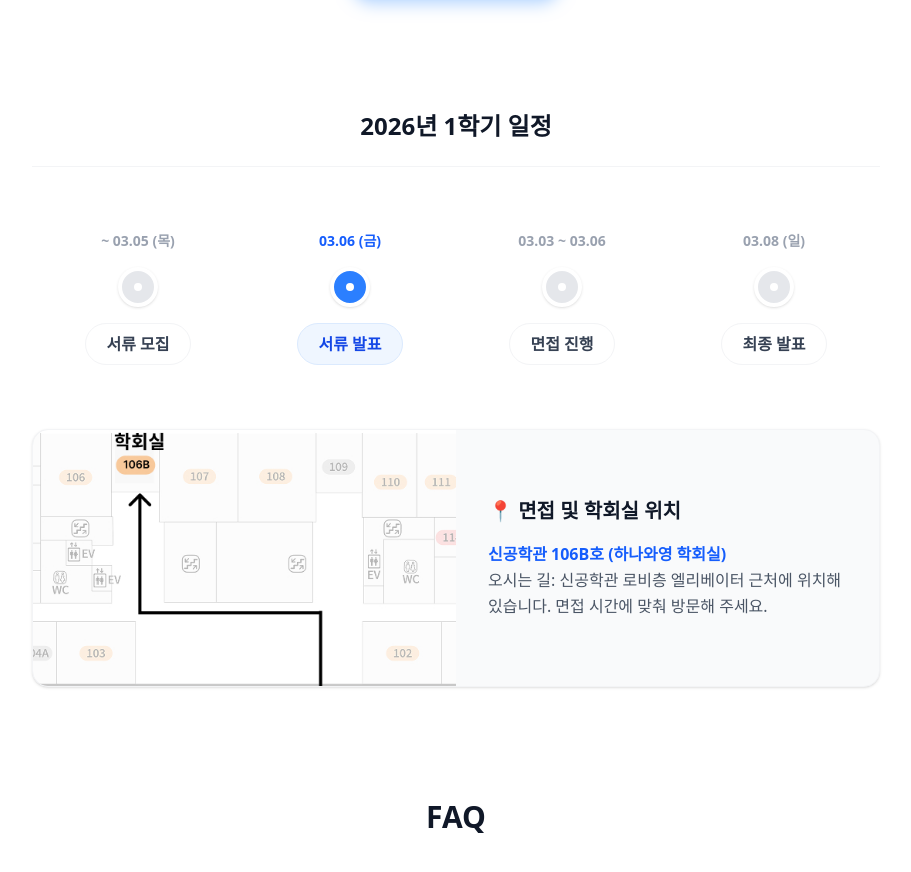
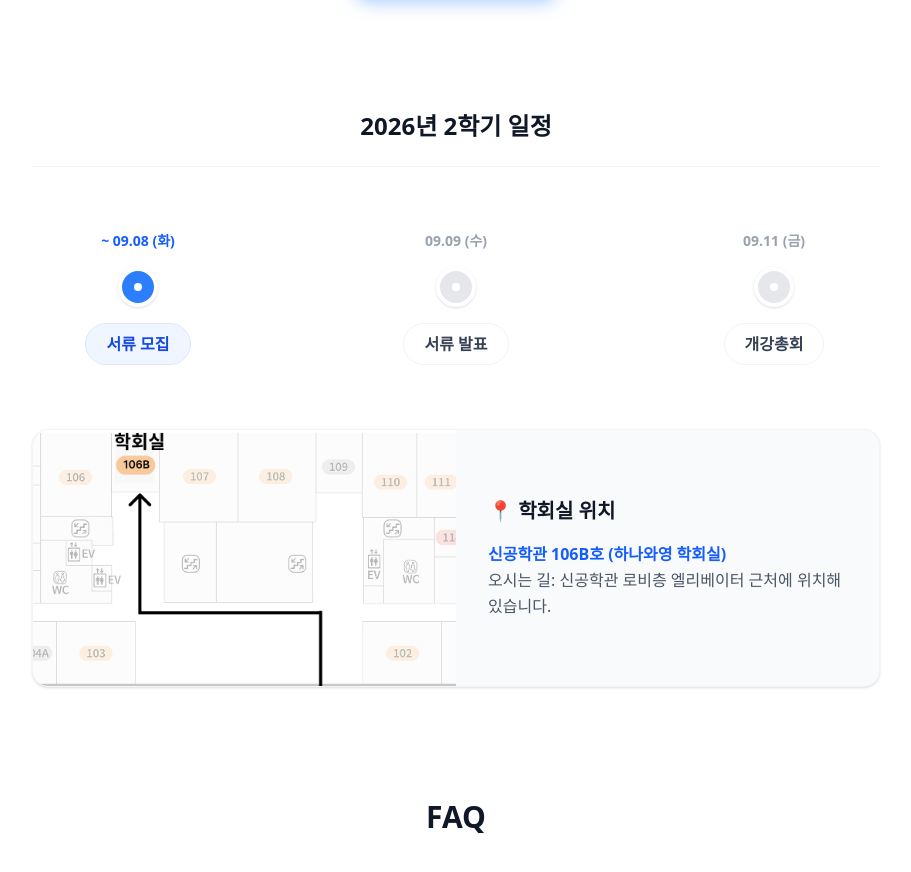
Before and after one commit to koreaoaz/oazkorea_web, a Next.js app: page /recruit/recruitment in a window 1280 px wide. Shown: the part 810-1682 px from the top of the page, without its empty margins (184-1095 px from the left). Built offline with nearby package versions, Linux system fonts and the light colour scheme; no server answers.

Commit message:
[Update] recruit date

```diff
--- a/src/app/recruit/recruitment/page.tsx
+++ b/src/app/recruit/recruitment/page.tsx
@@ -53,14 +53,13 @@ export default function RecruitmentPage() {
 
         {/* 3. 모집 일정 (타임라인) */}
         <section className="space-y-16">
-          <h3 className="text-2xl font-bold text-center border-b border-gray-100 pb-6">2026년 1학기 일정</h3>
+          <h3 className="text-2xl font-bold text-center border-b border-gray-100 pb-6">2026년 2학기 일정</h3>
           <div className="relative flex flex-wrap justify-between gap-8 md:gap-0">
             <div className="hidden md:block absolute top-5 left-0 w-full h-[2px] bg-gray-100 -z-10" />
 
-            <TimelineItem date="~ 03.05 (목)" label="서류 모집" />
-            <TimelineItem date="03.06 (금)" label="서류 발표" isHighlight />
-            <TimelineItem date="03.03 ~ 03.06" label="면접 진행" />
-            <TimelineItem date="03.08 (일)" label="최종 발표" />
+            <TimelineItem date="~ 09.08 (화)" label="서류 모집" isHighlight />
+            <TimelineItem date="09.09 (수)" label="서류 발표"  />
+            <TimelineItem date="09.11 (금)" label="개강총회" />
           </div>
 
           {/* 학회실 위치 섹션 - 이미지 경로 수정 */}
@@ -73,10 +72,10 @@ export default function RecruitmentPage() {
                />
             </div>
             <div className="md:w-1/2 p-8 flex flex-col justify-center space-y-4">
-              <h4 className="text-xl font-bold text-gray-900">📍 면접 및 학회실 위치</h4>
+              <h4 className="text-xl font-bold text-gray-900">📍 학회실 위치</h4>
               <p className="text-gray-600 leading-relaxed">
                 <span className="font-semibold text-blue-600">신공학관 106B호 (하나와영 학회실)</span><br />
-                오시는 길: 신공학관 로비층 엘리베이터 근처에 위치해 있습니다. 면접 시간에 맞춰 방문해 주세요.
+                오시는 길: 신공학관 로비층 엘리베이터 근처에 위치해 있습니다.
               </p>
             </div>
           </div>
```
